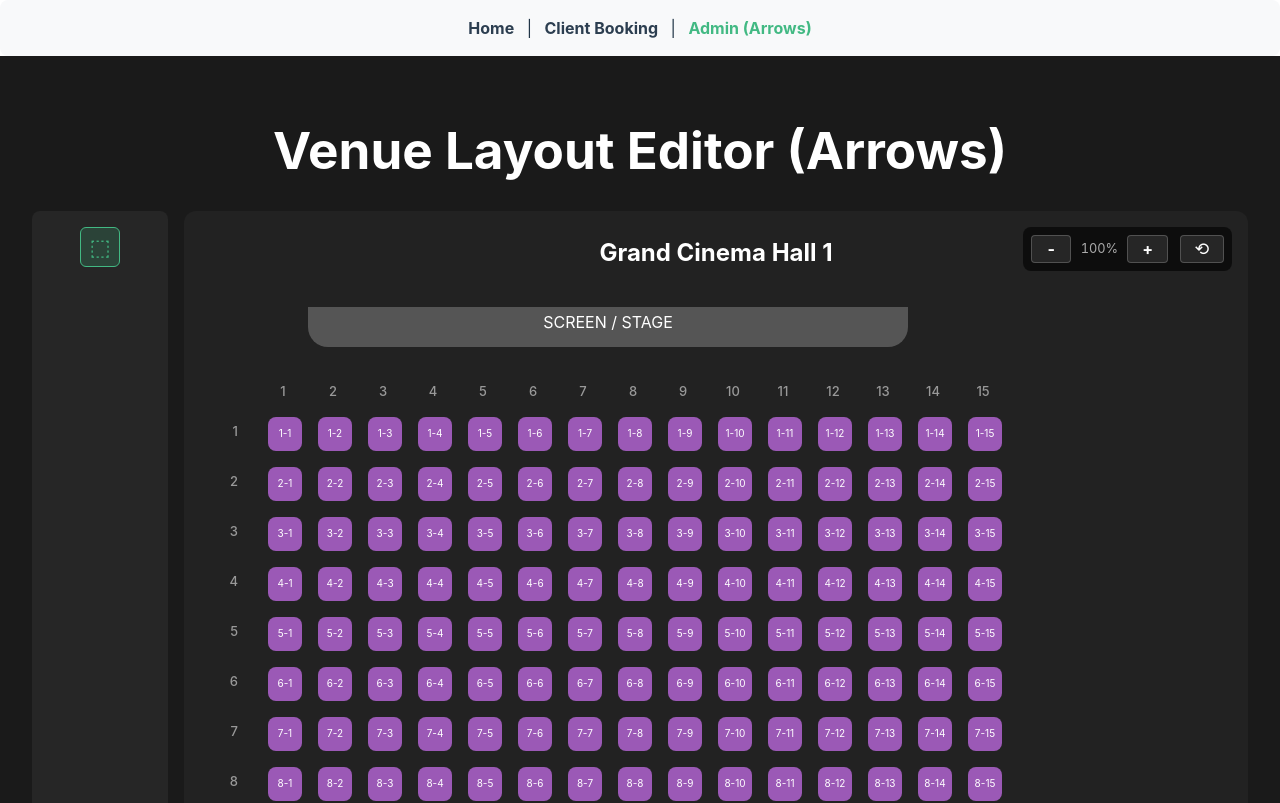
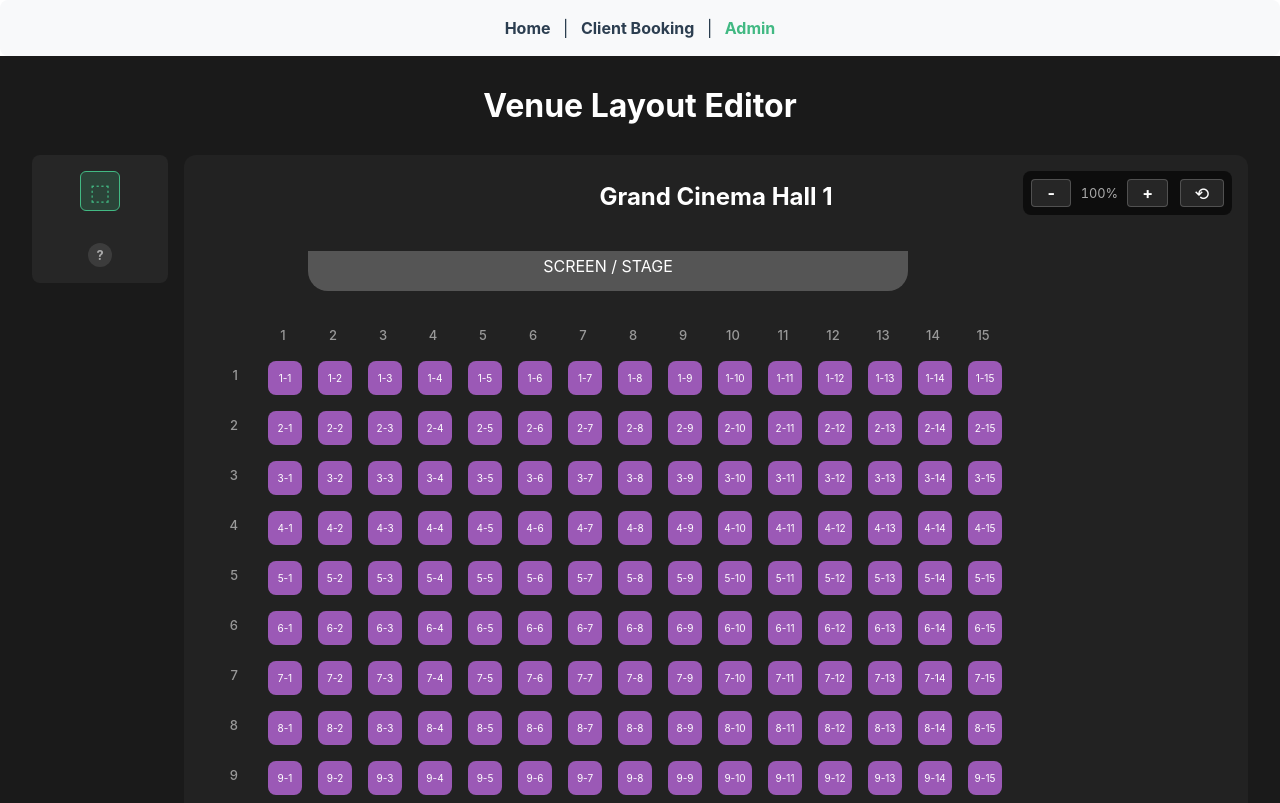
Before and after one commit to gerasem/ticket-shop, a Vue app: page /admin-arrows in a window 1280 px wide. Shown: the top 803 px of the page. Built offline with nearby package versions, Linux system fonts and the light colour scheme.

Commit message:
fix styles

```diff
--- a/src/App.vue
+++ b/src/App.vue
@@ -8,7 +8,7 @@ import { RouterView } from 'vue-router'
       <nav>
         <RouterLink to="/">Home</RouterLink> |
         <RouterLink to="/client">Client Booking</RouterLink> |
-        <RouterLink to="/admin-arrows">Admin (Arrows)</RouterLink>
+        <RouterLink to="/admin-arrows">Admin</RouterLink>
       </nav>
     </header>
 
--- a/src/assets/venue.css
+++ b/src/assets/venue.css
@@ -100,6 +100,7 @@ h1 {
 .column-labels {
   position: relative;
   flex: 1;
+  user-select: none;
 }
 
 .column-label {
@@ -124,6 +125,7 @@ h1 {
   width:30px;
   flex-shrink: 0;
   margin-right: -20px;
+  user-select: none;
 }
 
 .row-label {
--- a/src/style.css
+++ b/src/style.css
@@ -31,8 +31,9 @@ body {
 }
 
 h1 {
-  font-size: 3.2em;
+  font-size: 2rem;
   line-height: 1.1;
+  margin: 0 0 1rem 0;
 }
 
 button {
--- a/src/views/AdminViewArrows.vue
+++ b/src/views/AdminViewArrows.vue
@@ -183,7 +183,7 @@ const handleSeatClick = (seatId: string, event: MouseEvent) => {
 
 <template>
   <div class="admin-view">
-    <h1>Venue Layout Editor (Arrows)</h1>
+    <h1>Venue Layout Editor</h1>
 
     <div v-if="venueStore.currentVenue" class="editor-container">
       <!-- Sidebar -->
@@ -291,7 +291,6 @@ const handleSeatClick = (seatId: string, event: MouseEvent) => {
   display: flex;
   gap: 1rem;
   align-items: flex-start;
-  height: 600px;
 }
 
 /* Sidebar */
@@ -426,6 +425,7 @@ const handleSeatClick = (seatId: string, event: MouseEvent) => {
   align-items: center;
   justify-content: center;
   font-size: 0.8rem;
+  padding: 0;
 }
 
 .help-btn:hover {
--- a/src/views/ClientView.vue
+++ b/src/views/ClientView.vue
@@ -134,10 +134,6 @@ const getPriceClass = (priceInCents: number) => {
 .header-section {
   text-align: center;
   margin-bottom: 2rem;
-}
-
-h1 {
-  margin: 0 0 1rem 0;
 }
 
 /* Compact Horizontal Price Legend */
```
